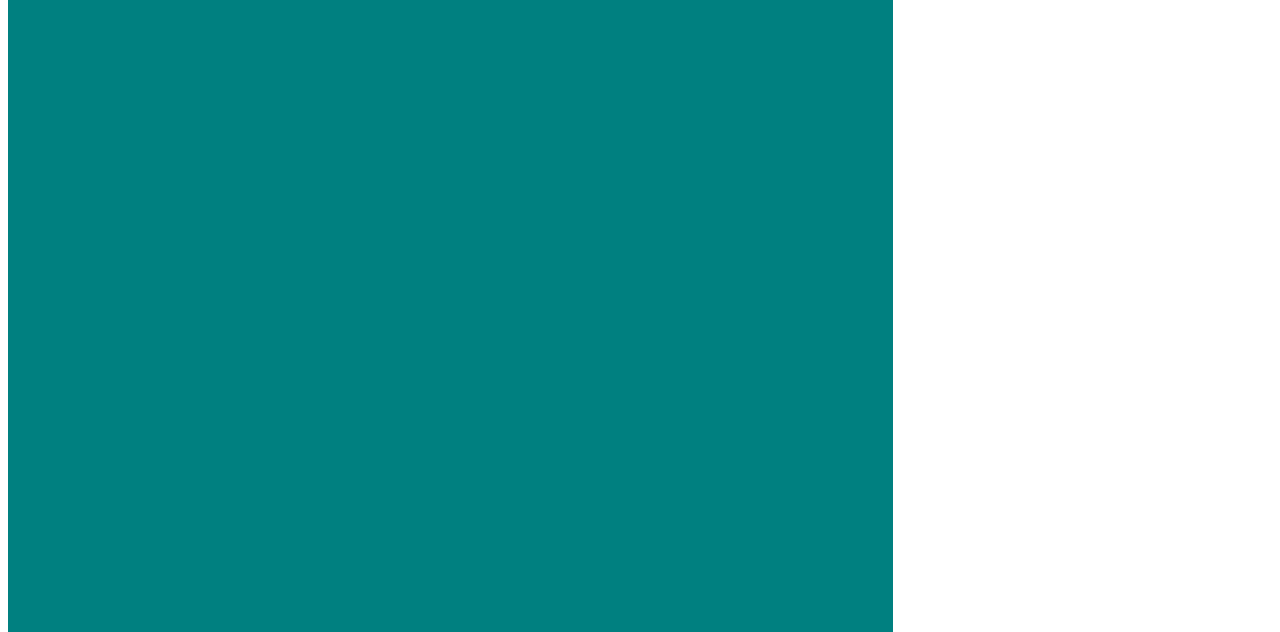
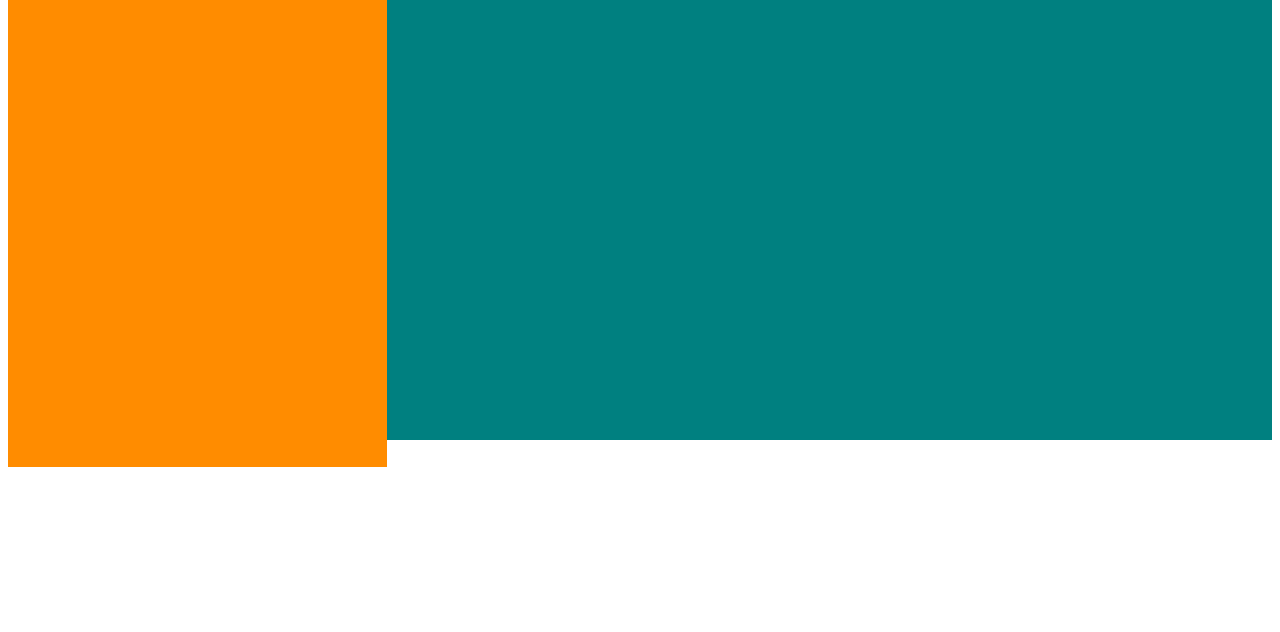
Before and after one commit to jkmassion/My_First_Repo, a plain HTML site: page 03_one_page_site/html/index.html in a window 1280 px wide. Shown: the part 428-1060 px from the top of the page. After the commit the page ends 895 px from the top, so only its background shows below. Drawn offline with Linux system fonts and the light colour scheme.

Commit message:
Update index.html

```diff
--- a/03_one_page_site/html/index.html
+++ b/03_one_page_site/html/index.html
@@ -10,6 +10,7 @@
         <div class="inline_element">Diet</div>
         <div class="inline_element">Habitat</div>
      </nav>
+     <div class="leftBar">
          <div class="babydiv">Minnie's Photo</div>
          <div class="darkorange">
              <ul> <h1>About Minnie</h1>
```
